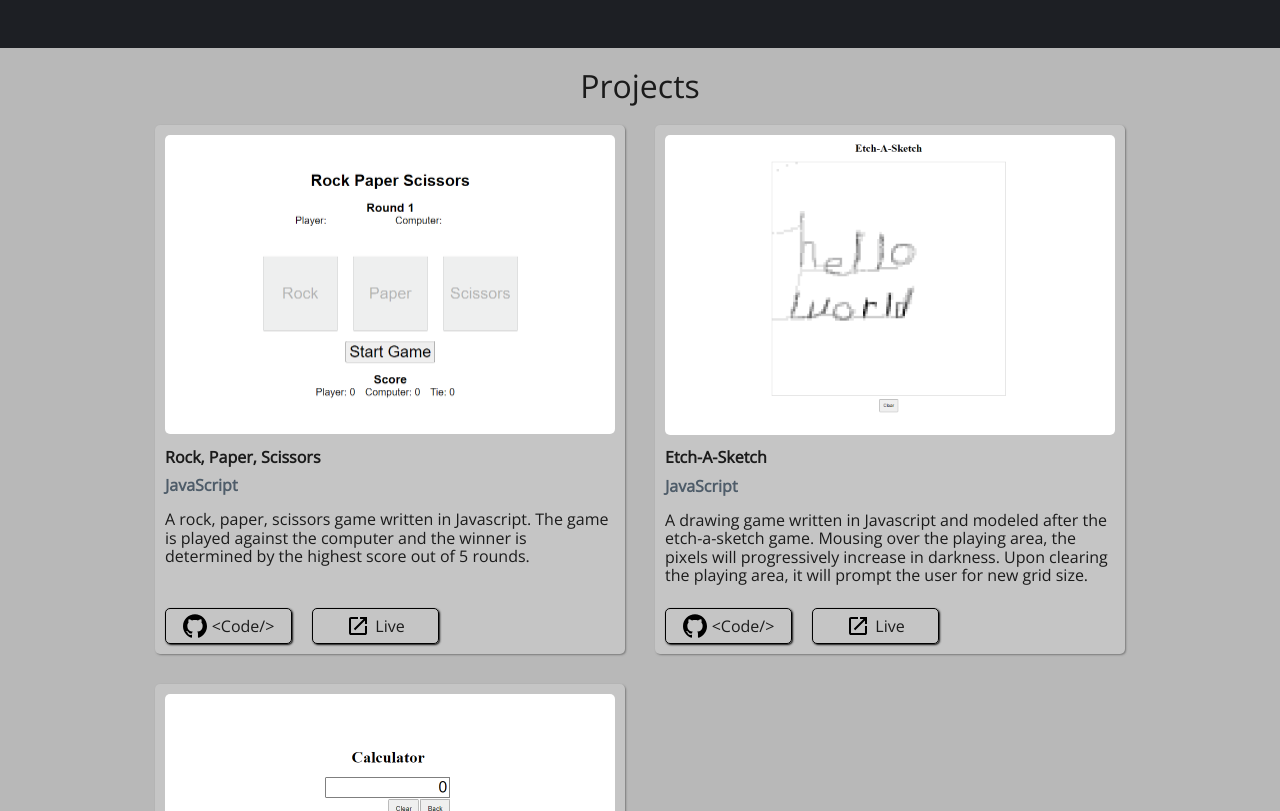
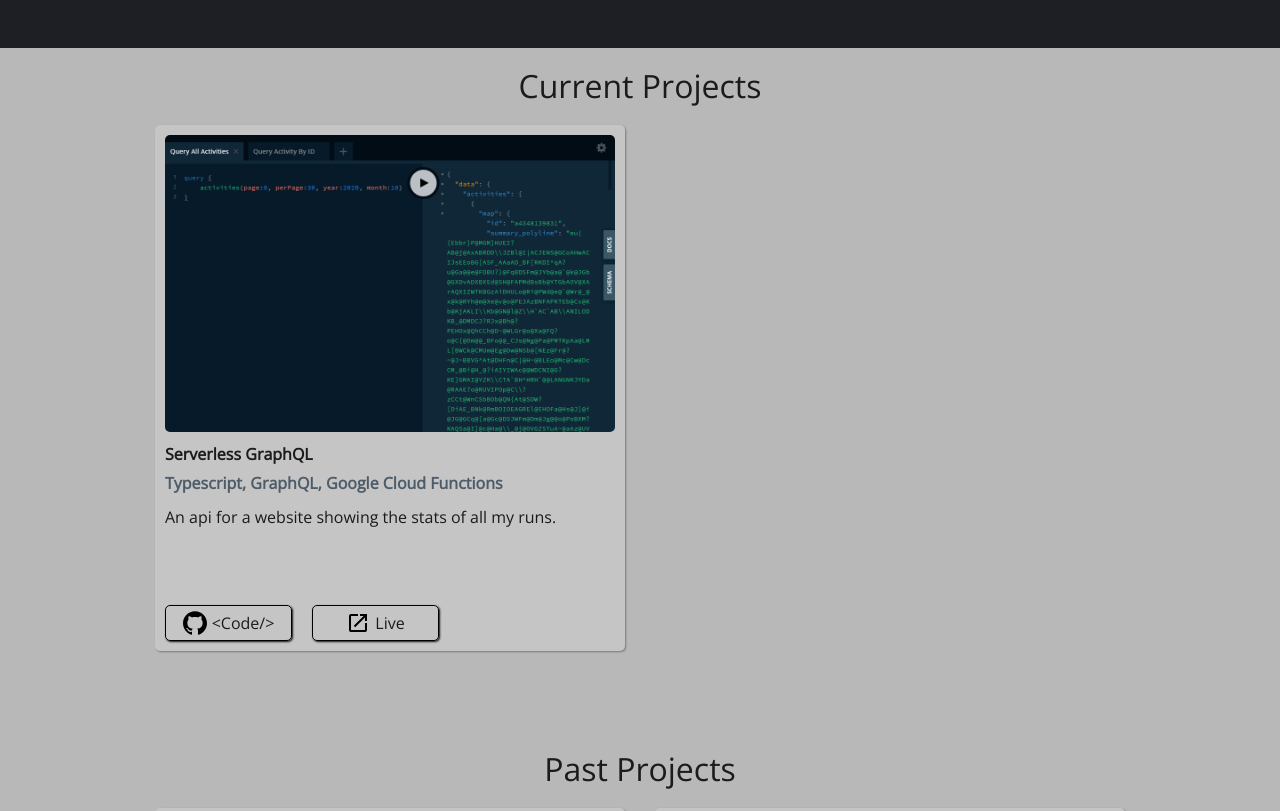
Before and after one commit to jesse-moore/portfolio, a Gatsby site: page / in a window 1280 px wide. Shown: the part 540-1351 px from the top of the page. Built offline with nearby package versions, Linux system fonts and the light colour scheme; Gatsby itself is replaced by a stand-in of ours.

Commit message:
added current projects

```diff
--- a/src/components/projectsContainer.js
+++ b/src/components/projectsContainer.js
@@ -1,10 +1,10 @@
 import React from "react"
 
-export default function projectsContainer({ children }) {
+export default function projectsContainer({ children, title }) {
   return (
     <div className="sections-container">
       <div className="section-header">
-        <h3>Projects</h3>
+        <h3>{title}</h3>
       </div>
       <section className="projects-container">{children}</section>
     </div>
--- a/src/data/projects.json
+++ b/src/data/projects.json
@@ -7,7 +7,8 @@
       "live": "https://jesse-moore.github.io/odinProject/rps"
     },
     "description": "A rock, paper, scissors game written in Javascript. The game is played against the computer and the winner is determined by the highest score out of 5 rounds.",
-    "image": "rps.png"
+    "image": "rps.png",
+    "current": false
   },
   {
     "name": "Etch-A-Sketch",
@@ -17,7 +18,8 @@
       "live": "https://jesse-moore.github.io/odinProject/etchASketch"
     },
     "description": "A drawing game written in Javascript and modeled after the etch-a-sketch game. Mousing over the playing area, the pixels will progressively increase in darkness. Upon clearing the playing area, it will prompt the user for new grid size.",
-    "image": "etchasketch.png"
+    "image": "etchasketch.png",
+    "current": false
   },
   {
     "name": "Calculator",
@@ -27,6 +29,18 @@
       "live": "https://jesse-moore.github.io/odinProject/calculator"
     },
     "description": "A calculator app with add, subtract, multiply and divide functions. The app only evaluates a single pair of numbers at a given time. For example 12 + 7 - 5 * 3 = yields 42.",
-    "image": "calculator.png"
+    "image": "calculator.png",
+    "current": false
+  },
+  {
+    "name": "Serverless GraphQL",
+    "techStack": ["Typescript, GraphQL, Google Cloud Functions"],
+    "links": {
+      "code": "https://github.com/jesse-moore/strava-stats/tree/main/server-cloud-function",
+      "live": "https://us-central1-strava-stats-aac46.cloudfunctions.net/strava/api"
+    },
+    "description": "An api for a website showing the stats of all my runs.",
+    "image": "serverless-graphql.png",
+    "current": true
   }
 ]
--- a/src/pages/index.js
+++ b/src/pages/index.js
@@ -3,7 +3,6 @@ import { useStaticQuery, graphql } from "gatsby"
 
 import Layout from "../components/layout"
 import ProjectsContainer from "../components/projectsContainer"
-// import Image from "../components/image"
 import SEO from "../components/seo"
 import Project from "../components/project"
 
@@ -21,19 +20,27 @@ const IndexPage = () => {
           name
           techStack
           image
+		  current
         }
       }
     }
   `)
 
   const projectsData = data.allProjectsJson.nodes || []
+  const activeProjects = projectsData.filter(project => project.current)
+  const pastProjects = projectsData.filter(project => !project.current)
 
   return (
     <Layout>
       <SEO title="Home" />
       <main className="main-container">
-        <ProjectsContainer>
-          {projectsData.map(projectData => {
+        <ProjectsContainer title="Current Projects">
+          {activeProjects.map(projectData => {
+            return <Project key={projectData.id} {...projectData} />
+          })}
+        </ProjectsContainer>
+        <ProjectsContainer title="Past Projects">
+          {pastProjects.map(projectData => {
             return <Project key={projectData.id} {...projectData} />
           })}
         </ProjectsContainer>
```
Also changed, not shown: src/pages/page-2.js (deleted, +0 -16 lines), src/pages/using-typescript.tsx (deleted, +0 -34 lines), src/images/serverless-graphql.png (added).
